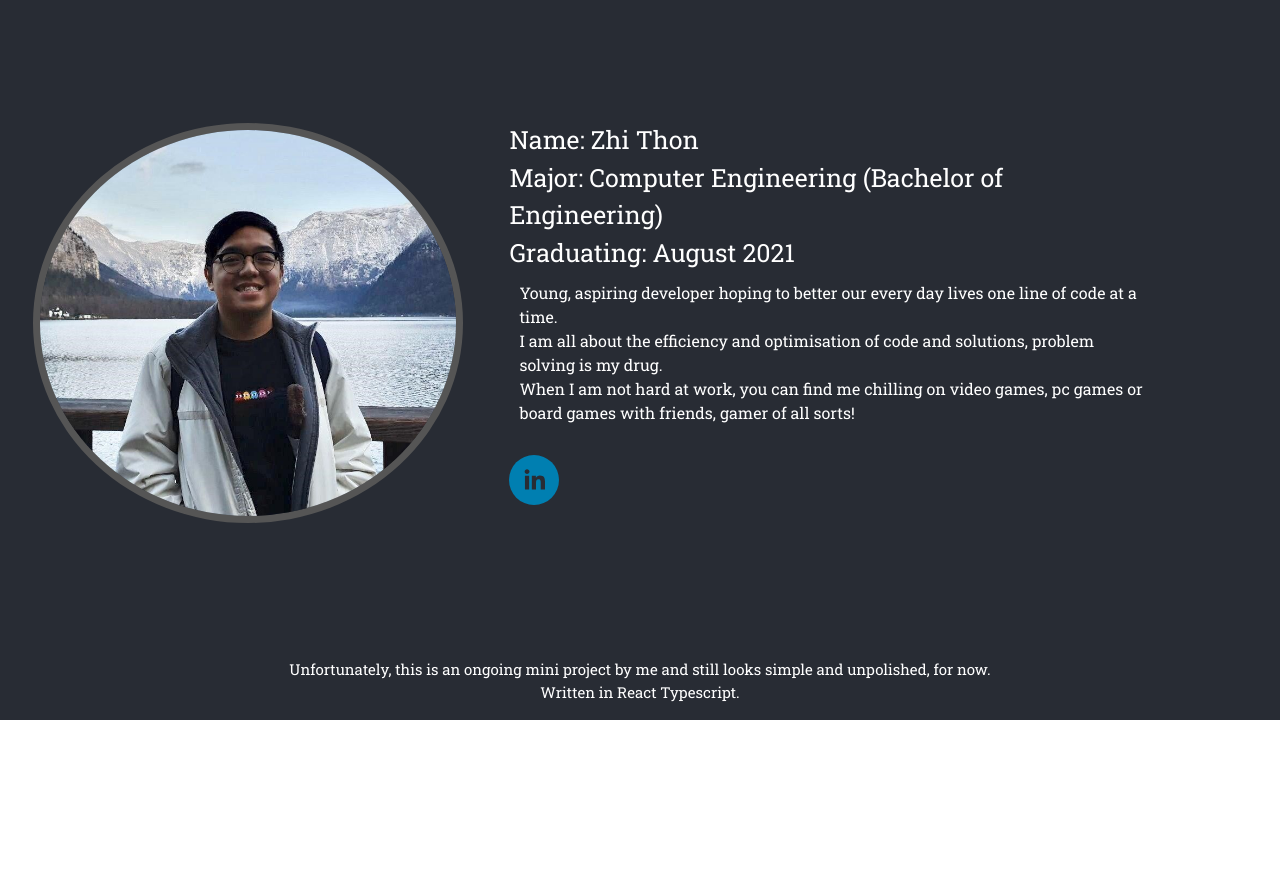
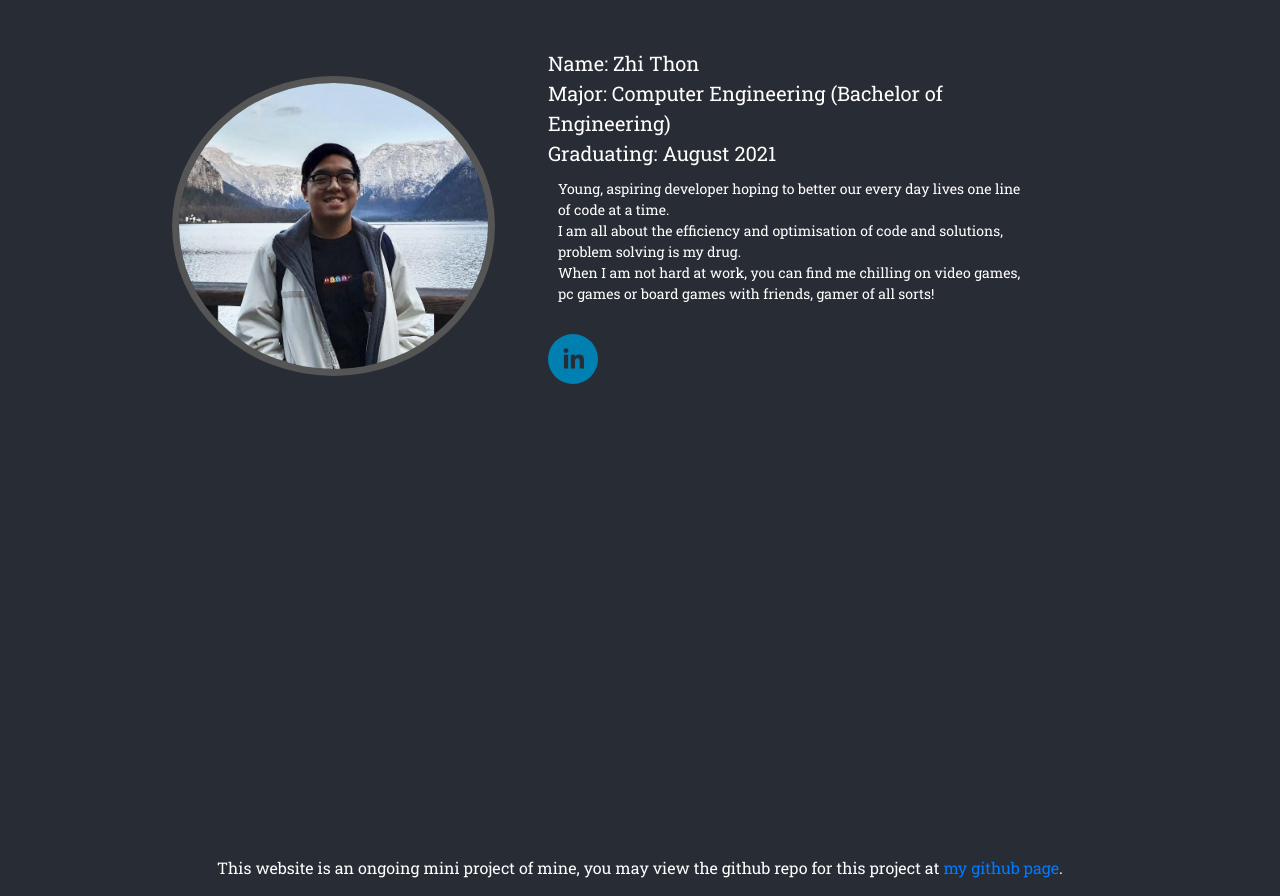
Before and after one commit to tztzt/portfolio, a React (Create React App) app: page /#/ in a window 1280 px wide. Shown: the part 80-976 px from the top of the page. Before the commit the page ends 800 px from the top, so only its background shows below. Built offline with nearby package versions, Linux system fonts and the light colour scheme.

Commit message:
added simple footer, removed about snippet

```diff
--- a/public/index.html
+++ b/public/index.html
@@ -25,8 +25,9 @@
     <title>Zhi Thon's Portfolio</title>
 </head>
 
-<body>
-    <noscript>You need to enable JavaScript to run this app.</noscript>
+
+  <body style="background-color: #282c34">
+  <noscript>You need to enable JavaScript to run this app.</noscript>
     <div id="root"></div>
     <!--
       This HTML file is a template.
--- a/src/About/About.css
+++ b/src/About/About.css
@@ -1,11 +1,13 @@
-.row {
+.my-row {
+    margin-top: 50px;
     color: white;
     display: flex;
-    height: calc(100vh - 130px);
+    margin-left: 10%;
+    margin-right: 10%;
 }
 
 .picture {
-    height: 400px;
+    height: 300px;
     top: auto;
     border-radius: 100%;
     border: 7px solid #555;
@@ -19,25 +21,20 @@
 
 .about-content {
     width: 50%;
+    padding: 10px;
     margin-top: auto;
     margin-bottom: auto;
 }
 
 .about-info {
-    font-size: 25px;
+    font-size: 20px;
     text-align: left;
 }
 
 .about-me {
     padding: 10px;
-    font-size: 16px;
+    font-size: 14px;
     text-align: left;
-}
-
-.about-mumbo {
-    color: white;
-    height: 60px;
-    font-size: 15px;
 }
 
 .social-media-links {
--- a/src/About/About.tsx
+++ b/src/About/About.tsx
@@ -4,8 +4,7 @@ import { SocialIcon } from 'react-social-icons';
 
 function About() {
     return (
-        <div>
-            <div className="row">
+        <div className="my-row">
                 <div className="display-pic">
                     <img className="picture" src={process.env.PUBLIC_URL + '/photo1.jpg'} alt="" />
                 </div>
@@ -24,11 +23,6 @@ function About() {
                         <SocialIcon url="https://linkedin.com/in/teh-zhi-thon/" />
                     </div>
                 </div>
-            </div>
-            <div className="about-mumbo">
-                Unfortunately, this is an ongoing mini project by me and still looks simple and unpolished, for now. <br />
-                Written in React Typescript.
-            </div>
         </div>
     );
 }
--- a/src/App.css
+++ b/src/App.css
@@ -1,6 +1,4 @@
 .App {
-    background-color: #282c34;
-    height: 100vh;
     text-align: center;
     font-family: 'Roboto Slab';
 }
@@ -11,3 +9,10 @@
     justify-content: center;
     padding: 2px;
 }
+
+.footer-cc {
+    margin-top: 440px;
+    height: 30px;
+    color: white;
+    padding-bottom: 40px;
+}
--- a/src/App.tsx
+++ b/src/App.tsx
@@ -33,6 +33,9 @@ export default function App() {
           </Switch >
         </Router >
       </div>
+      <footer className="footer-cc">
+        This website is an ongoing mini project of mine, you may view the github repo for this project at <a href="https://github.com/tztzt/portfolio"> my github page</a>.
+            </footer>
     </div >
   );
 }
```
